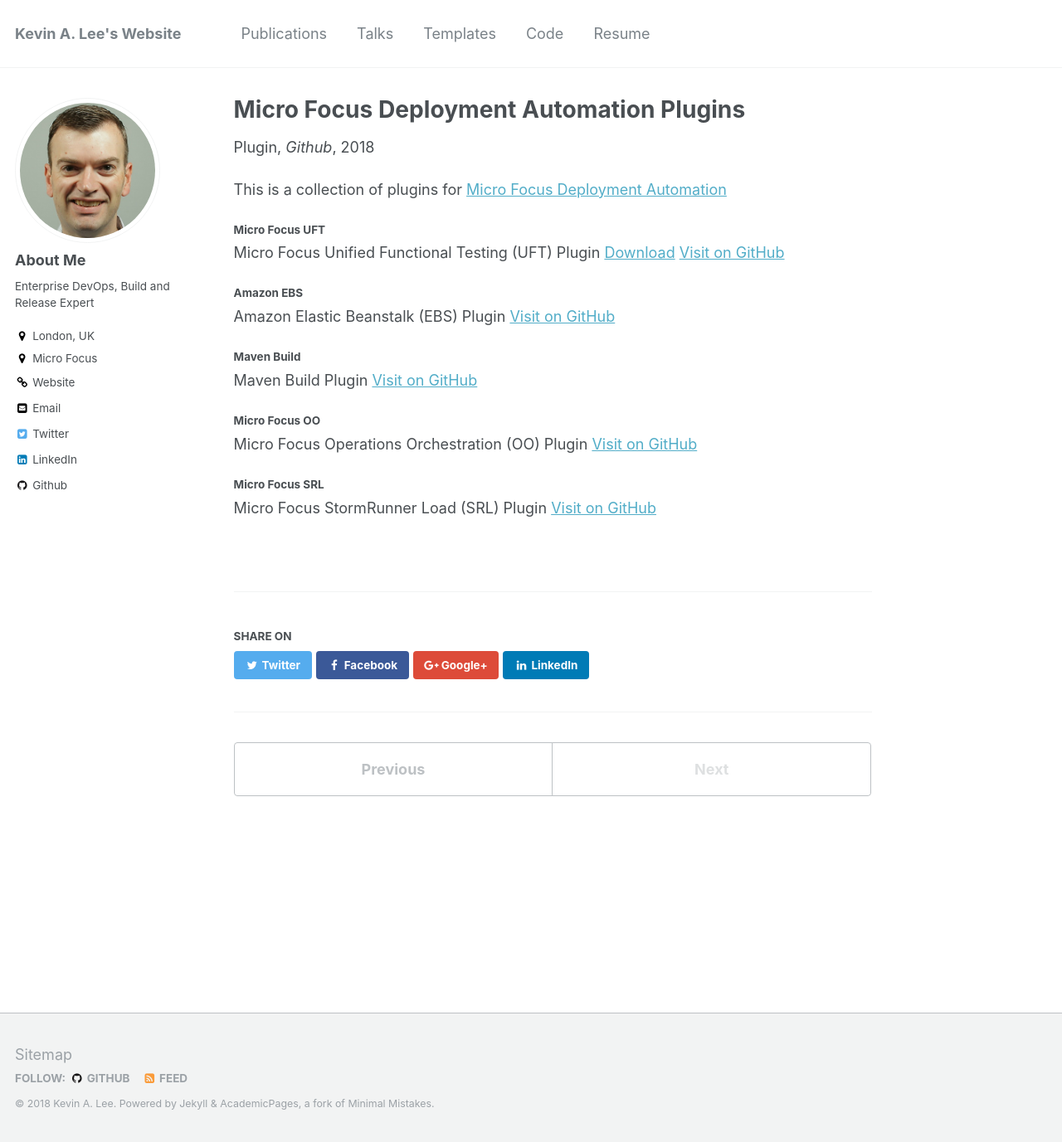
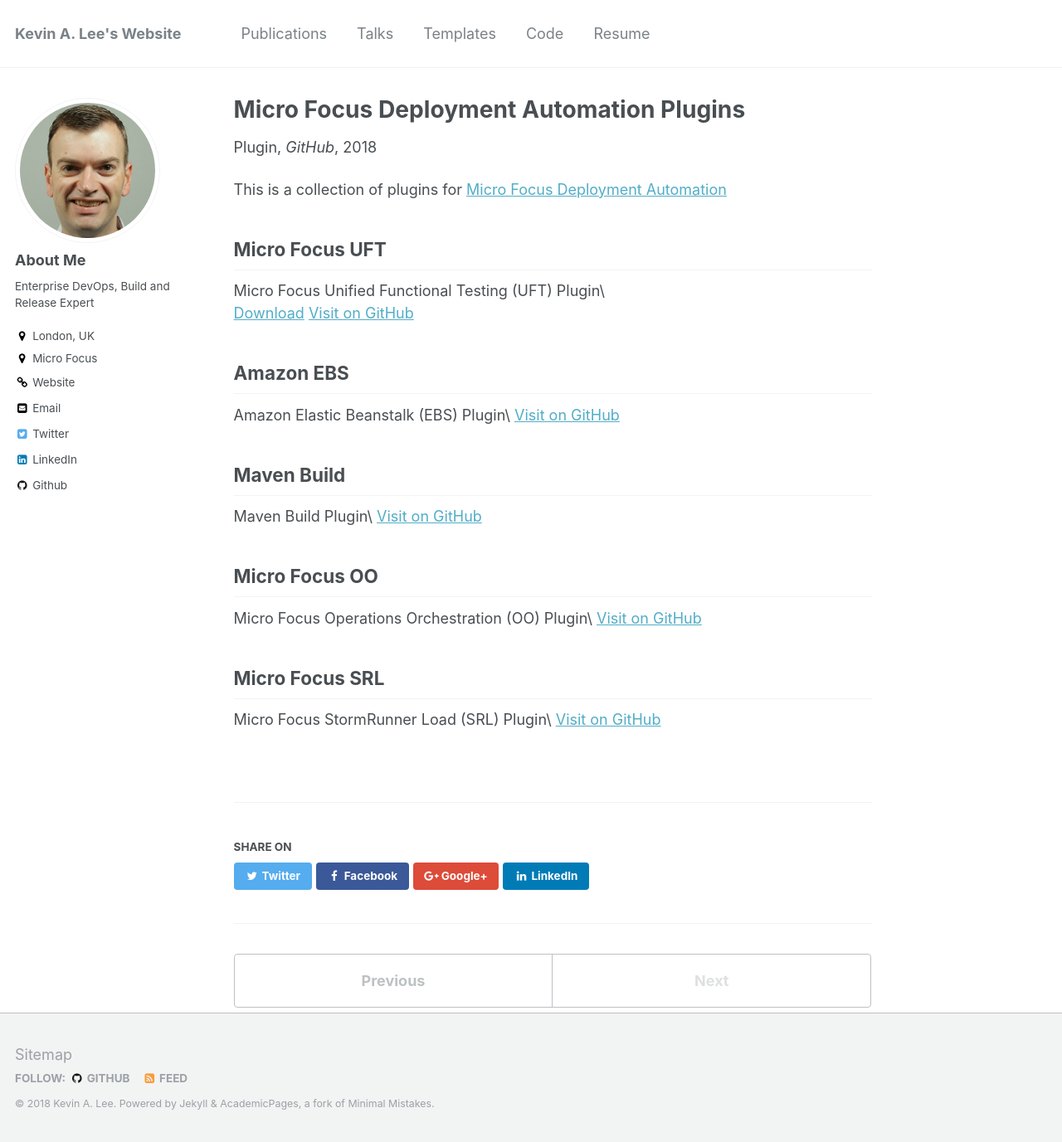
Before and after one commit to kadraman/akevinlee.github.io, a Jekyll site: the page built from _code/2018-da-plugins.md, in a window 1280 px wide and 1377 px high. Shown: the whole window at 83% size. Built offline with Jekyll 4.4.1, drawn with Linux system fonts in a browser that asks for light colours.

```diff
--- a/_code/2018-da-plugins.md
+++ b/_code/2018-da-plugins.md
@@ -3,25 +3,25 @@
 collection: code
 type: "Plugin"
 permalink: /code/2018-da-plugins
-venue: "Github"
+venue: "GitHub"
 date: 2018-06-01
 location: "London, UK"
 ---
 
 This is a collection of plugins for [Micro Focus Deployment Automation](https://www.microfocus.com/products/deployment-automation/)
 
-#### Micro Focus UFT
-Micro Focus Unified Functional Testing (UFT) Plugin
-[Download](https://github.com/sda-community-plugins/MicroFocus-UFT/raw/master/release/MicroFocus-UFT_6.2_1_dev.zip) [Visit on GitHub](https://github.com/sda-community-plugins/MicroFocus-UFT)
+## Micro Focus UFT
+Micro Focus Unified Functional Testing (UFT) Plugin\
+[Download](https://github.com/sda-community-plugins/MicroFocus-UFT/raw/master/release/MicroFocus-UFT_6.2_1_dev.zip)  [Visit on GitHub](https://github.com/sda-community-plugins/MicroFocus-UFT)
 
-#### Amazon EBS
-Amazon Elastic Beanstalk (EBS) Plugin [Visit on GitHub](https://github.com/sda-community-plugins/AmazonEBS)
+## Amazon EBS
+Amazon Elastic Beanstalk (EBS) Plugin\  [Visit on GitHub](https://github.com/sda-community-plugins/AmazonEBS)
 
-#### Maven Build
-Maven Build Plugin [Visit on GitHub](https://github.com/sda-community-plugins/MavenBuild)
+## Maven Build
+Maven Build Plugin\  [Visit on GitHub](https://github.com/sda-community-plugins/MavenBuild)
 
-#### Micro Focus OO
-Micro Focus Operations Orchestration (OO) Plugin [Visit on GitHub](https://github.com/sda-community-plugins/MicroFocus-OO)
+## Micro Focus OO
+Micro Focus Operations Orchestration (OO) Plugin\  [Visit on GitHub](https://github.com/sda-community-plugins/MicroFocus-OO)
 
-#### Micro Focus SRL
-Micro Focus StormRunner Load (SRL) Plugin [Visit on GitHub](https://github.com/sda-community-plugins/StormRunner-Load)
+## Micro Focus SRL
+Micro Focus StormRunner Load (SRL) Plugin\  [Visit on GitHub](https://github.com/sda-community-plugins/StormRunner-Load)
```
Also changed, not shown: _code/2014-spring-teaching-1.md (deleted, +0 -19 lines), _code/2017-ring2park-online-application.md (added, +12 -0 lines), _code/2018-rlc-plugins.md (+1 -1 lines).
